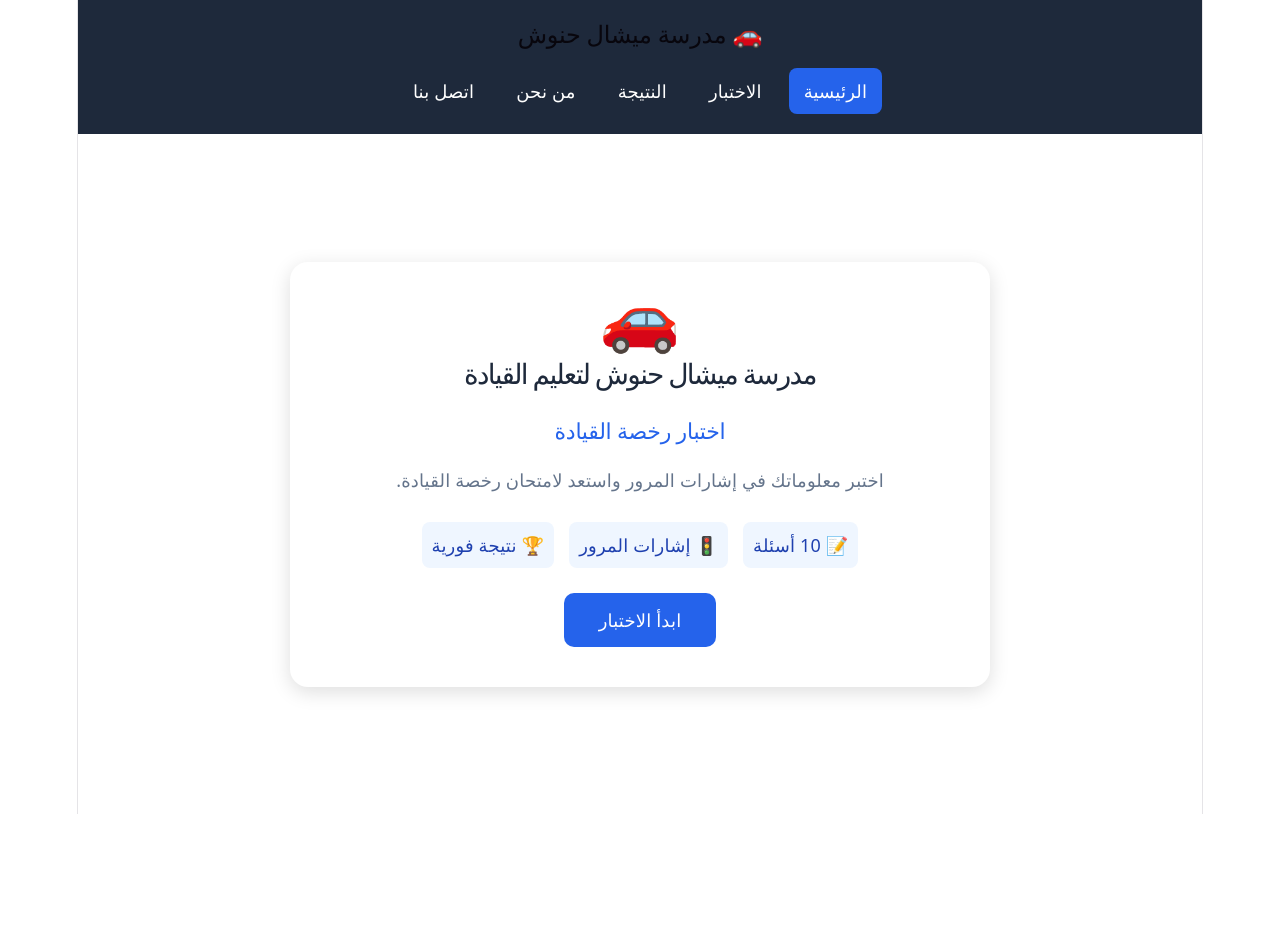
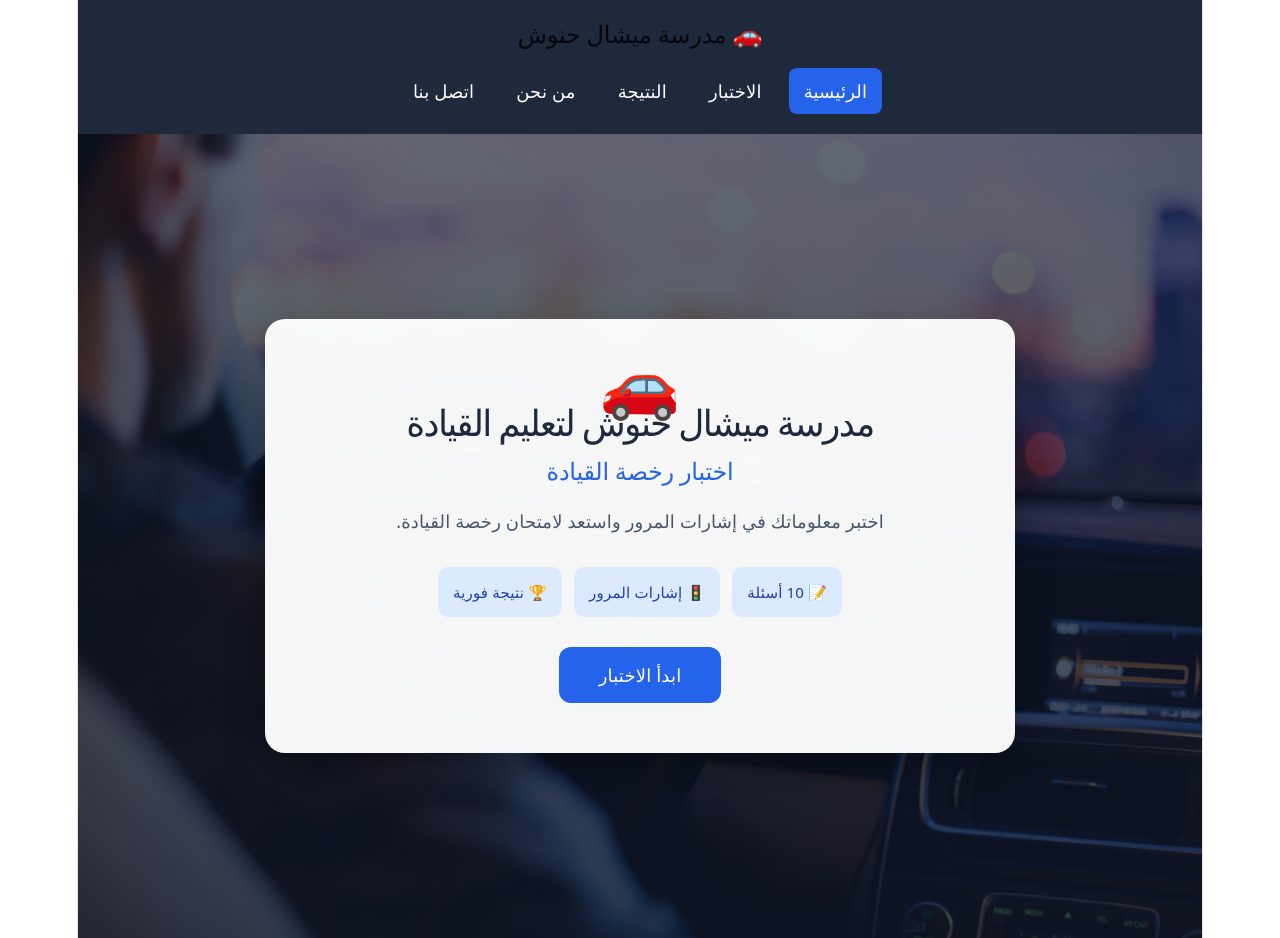
Before and after one commit to majdmouhamma1-rgb/majd-driving-schoolweb2, a React (Vite) app: page / in a window 1280 px wide. Before the commit the page ends 814 px from the top, so only its background shows below. Built offline with nearby package versions, Linux system fonts and the light colour scheme.

Commit message:
Add background image

```diff
--- a/src/css/Home.css
+++ b/src/css/Home.css
@@ -1,21 +1,29 @@
 
 .home {
-  min-height: 80vh;
+  min-height: calc(100vh - 76px);
   display: flex;
   justify-content: center;
   align-items: center;
-  padding: 20px;
-  direction: rtl;
+  padding: 40px 20px;
+
+  background:
+    linear-gradient(
+      rgba(15, 23, 42, 0.65),
+      rgba(15, 23, 42, 0.8)
+    ),
+  url("../assets/icons/road.jpg");
+  background-size: cover;
+  background-position: center;
 }
 
 .home-card {
   width: 100%;
-  max-width: 650px;
-  padding: 40px 25px;
-  background: white;
-  border-radius: 18px;
+  max-width: 680px;
+  background: rgba(255, 255, 255, 0.96);
+  padding: 50px 35px;
+  border-radius: 20px;
   text-align: center;
-  box-shadow: 0 5px 20px #0002;
+  box-shadow: 0 15px 40px rgba(0, 0, 0, 0.3);
 }
 
 .home-icon {
@@ -24,18 +32,20 @@
 }
 
 .home h1 {
-  font-size: 28px;
+  font-size: 36px;
   color: #1e293b;
+  margin: 10px 0;
 }
 
 .home h2 {
-  font-size: 22px;
+  font-size: 24px;
   color: #2563eb;
-  margin-top: 20px;
+  margin: 20px 0;
 }
 
 .home p {
-  color: #64748b;
+  color: #475569;
+  font-size: 18px;
   line-height: 1.8;
   margin: 20px 0;
 }
@@ -44,41 +54,49 @@
   display: flex;
   justify-content: center;
   flex-wrap: wrap;
-  gap: 15px;
-  margin: 25px 0;
+  gap: 12px;
+  margin: 30px 0;
 }
 
 .home-info span {
-  background: #eff6ff;
-  padding: 10px;
-  border-radius: 8px;
+  background: #dbeafe;
   color: #1e40af;
+  padding: 12px 15px;
+  border-radius: 10px;
+  font-size: 15px;
 }
 
 .start-btn {
   display: inline-block;
   background: #2563eb;
   color: white;
-  padding: 14px 35px;
-  border-radius: 10px;
+  padding: 15px 40px;
+  border-radius: 12px;
+  font-size: 18px;
+  font-weight: bold;
   text-decoration: none;
-  font-size: 18px;
+  transition: 0.3s;
 }
 
 .start-btn:hover {
   background: #1d4ed8;
+  transform: translateY(-3px);
 }
 
 @media (max-width: 600px) {
   .home-card {
-    padding: 25px 15px;
+    padding: 30px 20px;
   }
 
   .home h1 {
-    font-size: 22px;
+    font-size: 27px;
   }
 
   .home h2 {
-    font-size: 19px;
+    font-size: 20px;
+  }
+
+  .home p {
+    font-size: 16px;
   }
 }
```
Also changed, not shown: src/assets/icons/road.jpg (added).
